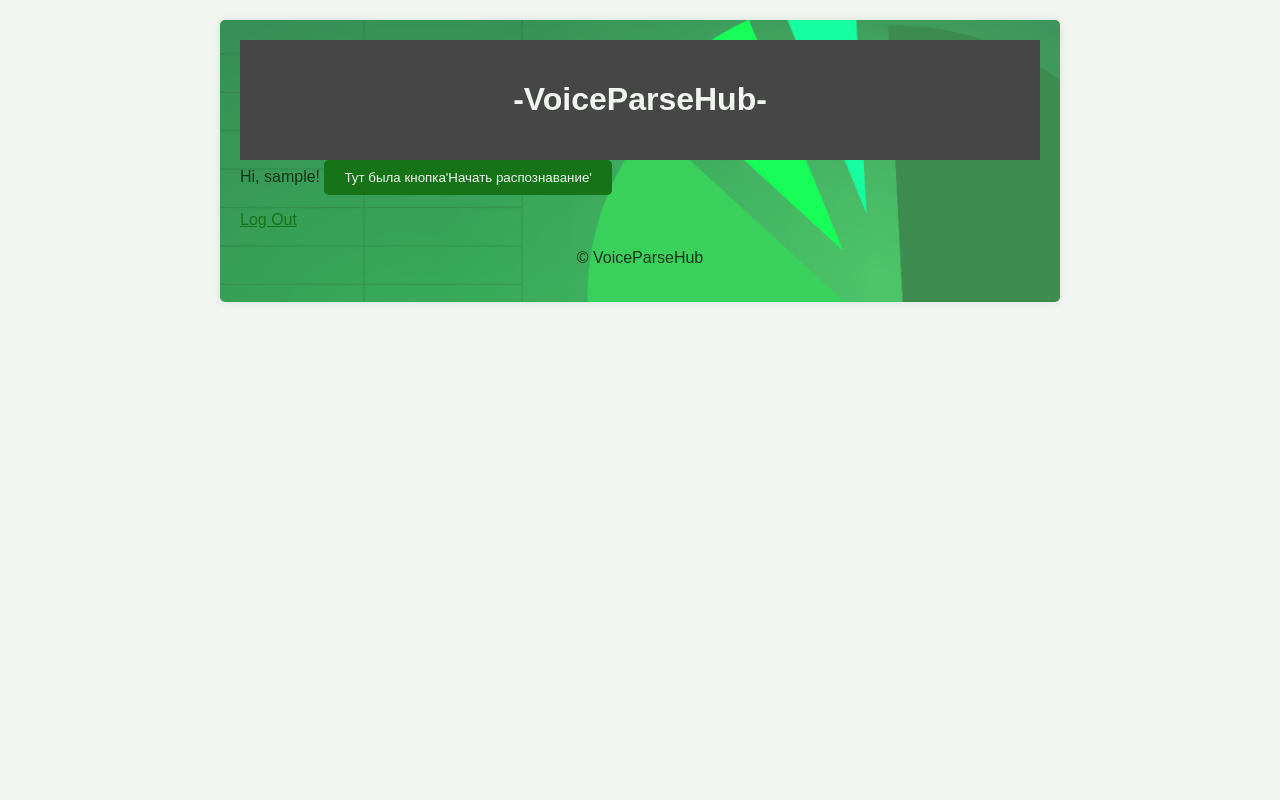
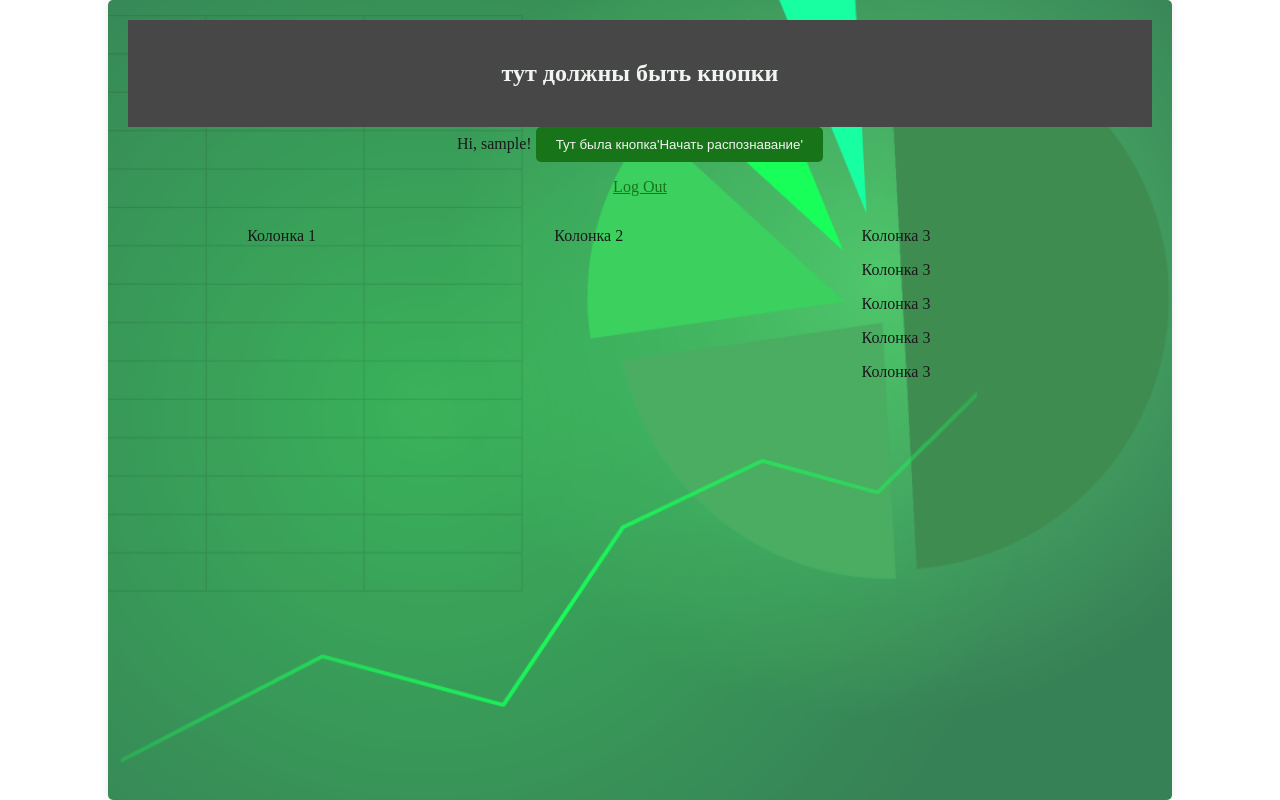
Before and after one commit to KroshkaByte/Melnichanka, a Django app: page / in a window 1280 px wide. Run offline with Django 4.2, Linux system fonts and the light colour scheme; the visitor is signed in with stand-in values (Sample User, id 1).

Commit message:
Kroshkaone (#13)
* zivee vsech zivich

* kavicki

* nono

* delete voiceconvert and edit styles

```diff
--- a/melnichanka/templates/base.html
+++ b/melnichanka/templates/base.html
@@ -4,23 +4,22 @@
 <html lang="en">
 <head>
     <meta charset="UTF-8">
-    <title>{% block title %}Title placeholder{% endblock %}</title>
+    <title>{% block title %}Title placeholder(зачем нам это){% endblock %}</title>
     <meta name="viewport" content="width=device-width, initial-scale=1.0">
     <link rel="stylesheet" href="{% static 'voiceconvert/css/styles.css' %}">
-    <script src="https://code.jquery.com/jquery-3.6.4.min.js"></script>
 </head>
 <body>
     <div class="container">
         <header>
-            <h1>-VoiceParseHub-</h1>
+            {% if user.is_authenticated %}
+                <h2>тут должны быть кнопки</h2>
+            {% else %}
+                <h2>тут что-то должно быть написано или ссылки</h2>
+            {% endif %}
         </header>
 
         {% block content %}
         {% endblock %}
-
-        <footer>
-            <p>&copy; VoiceParseHub</p>
-        </footer>
     </div>
 </body>
 </html>
--- a/melnichanka/templates/home.html
+++ b/melnichanka/templates/home.html
@@ -10,8 +10,29 @@
     <div id="result"></div>
 
     <p><a href="{% url 'logout' %}">Log Out</a></p>
+
+
+        <div id="column1">
+            <p>Колонка 1</p>
+        </div>
+
+        <div id="column2">
+            <p>Колонка 2</p>
+        </div>
+
+        <div id="column3">
+            <p>Колонка 3</p>
+            <p>Колонка 3</p>
+            <p>Колонка 3</p>
+            <p>Колонка 3</p>
+            <p>Колонка 3</p>
+        </div>
+
+
+
+
 {% else %}
-    <p>You are not logged in</p>
+    <p>Для того что бы воспользоваться сервисом пожалуйста войдите в свой профиль или зарегистрируйтесь</p>
     <section class="login-signup">
 
         <form action="{% url 'login' %}" method="get" class="login">
@@ -19,7 +40,6 @@
                 <span class="text">Войти</span>
             </button>
         </form>
-
 
         <form action="{% url 'signup' %}" method="get" class="signup">
             <button type="submit" class="button button-large">
--- a/melnichanka/voiceconvert/static/voiceconvert/css/styles.css
+++ b/melnichanka/voiceconvert/static/voiceconvert/css/styles.css
@@ -1,7 +1,10 @@
 body {
-    font-family: 'Arial', sans-serif;
-    background-color: #f0f5f0; /* Light green background */
-    color: #002200; /* Dark green text color */
+    margin: 0;
+    padding: 0;
+    display: flex;
+    align-items: top;
+    justify-content: center;
+    min-height: 100vh;
 }
 
 header {
@@ -12,7 +15,7 @@ header {
 }
 
 main {
-    max-width: 800px;
+    max-width: 100%;
     margin: 20px auto;
     padding: 20px;
     background-color: #ebf3ebe9; /* Lighter green background for main content */
@@ -44,12 +47,6 @@ button:hover {
     margin-top: 10px;
     font-weight: bold;
     color: #006600; /* Dark green for highlighted text */
-}
-
-footer {
-    margin-top: 20px;
-    text-align: center;
-    color: #002200; /* Dark green text color */
 }
 
 a,
@@ -91,18 +88,17 @@ section p a:hover {
 }
 
 .container {
-    max-width: 800px;
-    margin: 20px auto;
+    max-width: 100%;
+    width: 80%; /* Процент ширины контейнера */
     padding: 20px;
-    background-color: rgba(255, 255, 255, 0.9);
-    /* background-color: #f1fef1a7; Lighter green background for containers */
-    border-radius: 5px;
-    box-shadow: 0 0 10px rgba(0, 0, 0, 0.1);
     background-image: url('../images/background.png');
     background-size: cover;
     background-position: center center;
     background-attachment: fixed;
+    border-radius: 5px;
+    box-shadow: 0 0 10px rgba(0, 0, 0, 0.1);
     opacity: 0.9;
+    text-align: center; /* Для центрирования содержимого внутри контейнера */
 }
 
 .container h3,
@@ -126,6 +122,10 @@ form {
 
 }
 
+
+#column1, #column2, #column3 {
+    width: 30%;
+    float: left;
 *{
     transition: all 0.6s;
 }
```
Also changed, not shown: melnichanka/voiceconvert/services.py (added). Lines whose indentation alone changed are shown as unchanged.
